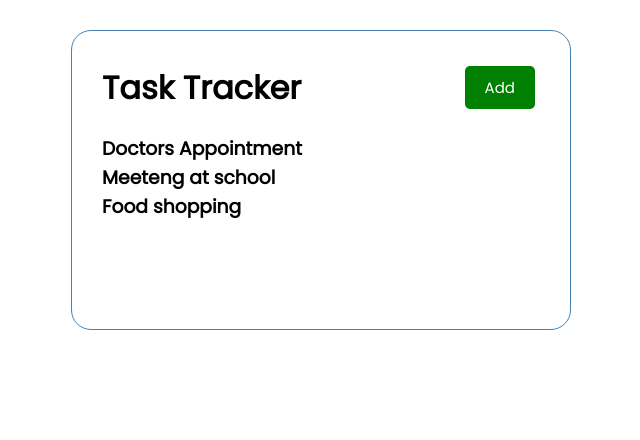
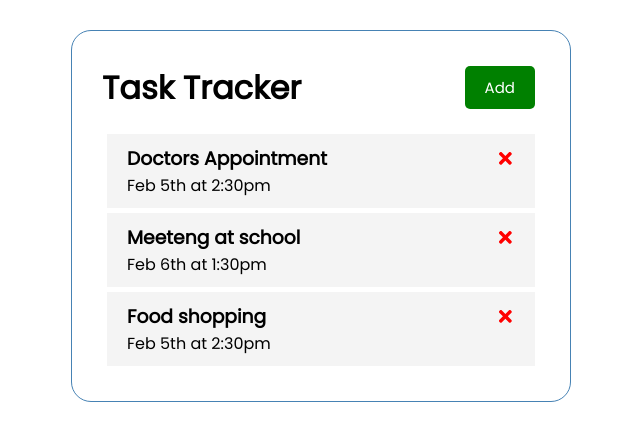
Before and after one commit to karchal/task-manager, a React (Create React App) app: page / in a window 1280 px wide. Shown: the top 440 px of the page, without its empty margins (319-959 px from the left). Built offline with nearby package versions, Linux system fonts and the light colour scheme.

Commit message:
add feature remove task

```diff
--- a/package.json
+++ b/package.json
@@ -9,6 +9,7 @@
     "prop-types": "^15.8.1",
     "react": "^18.2.0",
     "react-dom": "^18.2.0",
+    "react-icons": "^4.8.0",
     "react-scripts": "5.0.1",
     "web-vitals": "^2.1.4"
   },
--- a/src/App.js
+++ b/src/App.js
@@ -23,10 +23,22 @@
             remainder: false,
         },
     ])
+
+    // Delete task
+    const deleteTask = (id) => {
+        setTasks(tasks.filter((task) => task.id !== id));
+    }
+
     return (
         <div className="container">
             <Header/>
-            <Tasks tasks={tasks}/>
+            {tasks.length > 0 ? (<Tasks
+                tasks={tasks}
+                onDelete={deleteTask}
+            />
+            ) : (
+                'No tasks to show'
+            )}
         </div>
     );
 }
--- /dev/null
+++ b/src/components/Task.js
@@ -0,0 +1,18 @@
+import  { FaTimes } from 'react-icons/fa';
+
+const Task = ({ task, onDelete }) => {
+    return (
+        <div className='task'>
+            <h3>
+                {task.text}
+                <FaTimes
+                    style={{ color: 'red'}}
+                    onClick={() => onDelete(task.id)}
+                />
+            </h3>
+            <p>{task.day}</p>
+        </div>
+    );
+};
+
+export default Task;
--- a/src/components/Tasks.js
+++ b/src/components/Tasks.js
@@ -1,12 +1,15 @@
-import { useState } from 'react';
+import Task from "./Task";
 
-
-const Tasks = ({ tasks }) => {
+const Tasks = ({ tasks, onDelete }) => {
 
     return (
         <>
             {tasks.map((task) => (
-                <h3 key={task.id}>{task.text}</h3>
+                <Task
+                    key={task.id}
+                    task={task}
+                    onDelete={onDelete}
+                />
             ))}
         </>
     );
```
Also changed, not shown: 1 other file (tests, documents, lock files or other folders).
